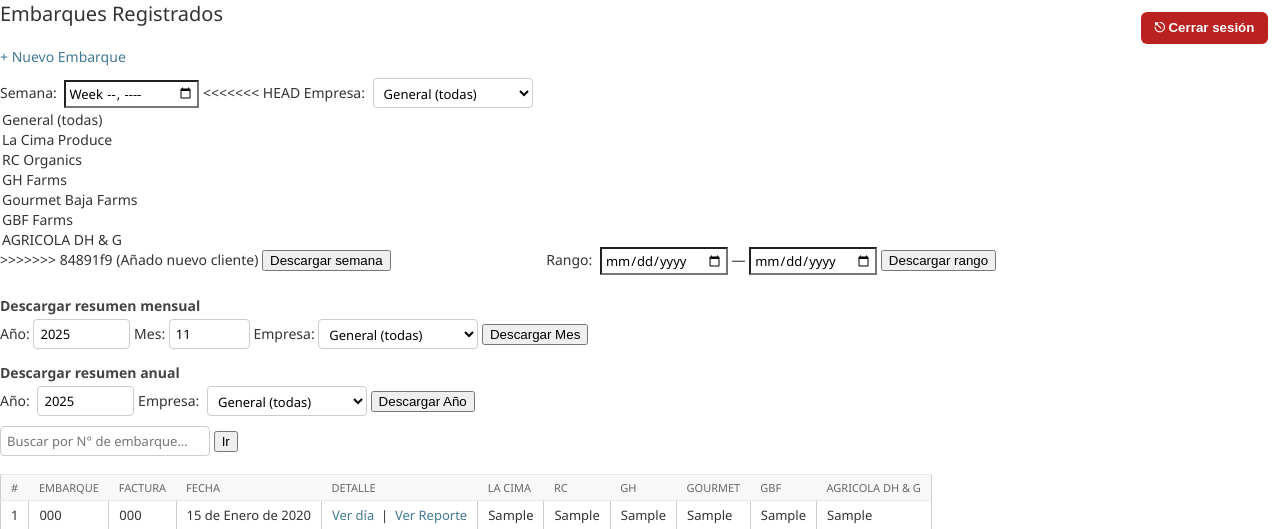
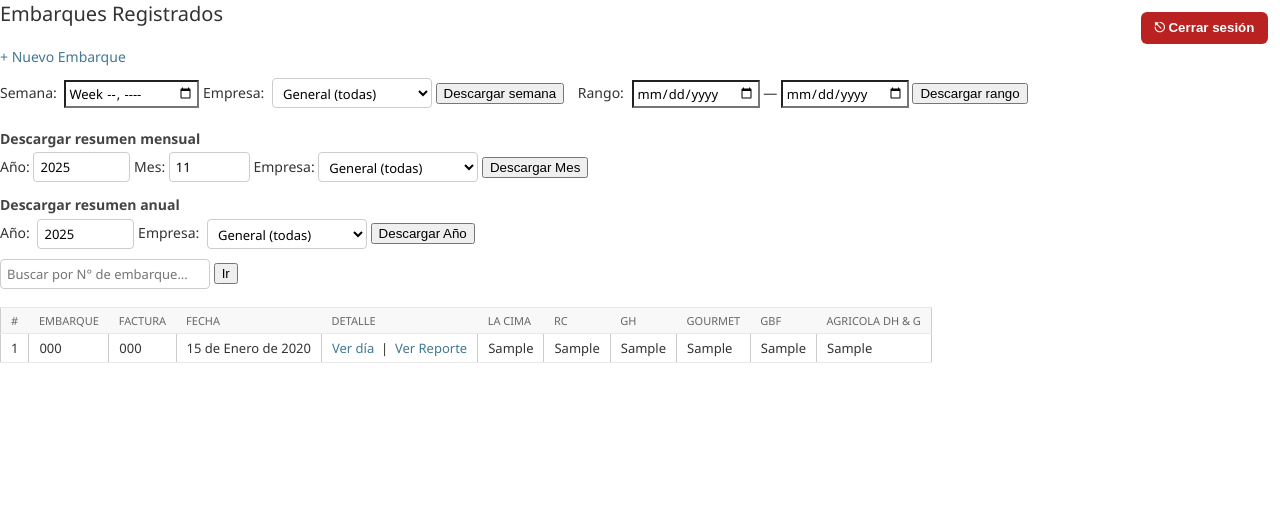
Before and after one commit to KevinLaga/lacima, a Django app: page /empaques/lista/ in a window 1280 px wide. Shown: the top 529 px of the page. Run offline with Django 5.2, Linux system fonts and the light colour scheme; a user stored in the database is signed in; tables that the repository leaves empty hold one stand-in row (values such as "Sample post").

Commit message:
Añado nuevo cliente sin errores

```diff
--- a/empaques/templates/empaques/shipment_list.html
+++ b/empaques/templates/empaques/shipment_list.html
@@ -15,6 +15,7 @@
       <button type="submit" class="logout-btn" title="Cerrar sesión">⎋ Cerrar sesión</button>
     </form>
   </div>
+
   <style>
     .logout-btn-wrap { position: fixed; top: 12px; right: 12px; z-index: 9999; }
     .logout-btn { background: #ba2121; color: #fff; border: 0; border-radius: 6px;
@@ -38,7 +39,6 @@
     <input type="week" id="id_iso_week" name="iso_week"
            value="{{ request.GET.iso_week|default:'' }}" required>
 
-<<<<<<< HEAD
     <label for="id_empresa_sem">Empresa:</label>
     <select id="id_empresa_sem" name="empresa">
       {% with e=request.GET.empresa|default:'general' %}
@@ -48,19 +48,8 @@
       <option value="GH Farms" {% if e == 'GH Farms' %}selected{% endif %}>GH Farms</option>
       <option value="Gourmet Baja Farms" {% if e == 'Gourmet Baja Farms' %}selected{% endif %}>Gourmet Baja Farms</option>
       <option value="GBF Farms" {% if e == 'GBF Farms' %}selected{% endif %}>GBF Farms</option>
+      <option value="AGRICOLA DH & G" {% if e == 'AGRICOLA DH & G' %}selected{% endif %}>AGRICOLA DH & G</option>
       {% endwith %}
-=======
-    <label for="id_empresa">Empresa:</label>
-    <select id="id_empresa" name="empresa">
-      <option value="general" {% if request.GET.empresa == 'general' %}selected{% endif %}>General (todas)</option>
-      <option value="La Cima Produce" {% if request.GET.empresa == 'La Cima Produce' %}selected{% endif %}>La Cima Produce</option>
-      <option value="RC Organics" {% if request.GET.empresa == 'RC Organics' %}selected{% endif %}>RC Organics</option>
-      <option value="GH Farms" {% if request.GET.empresa == 'GH Farms' %}selected{% endif %}>GH Farms</option>
-      <option value="Gourmet Baja Farms" {% if request.GET.empresa == 'Gourmet Baja Farms' %}selected{% endif %}>Gourmet Baja Farms</option>
-      <option value="GBF Farms" {% if request.GET.empresa == 'GBF Farms' %}selected{% endif %}>GBF Farms</option>
-      <option value="AGRICOLA DH & G" {% if request.GET.empresa == 'AGRICOLA DH & G' %}selected{% endif %}>AGRICOLA DH & G</option>
-
->>>>>>> 84891f9 (Añado nuevo cliente)
     </select>
 
     <button type="submit" name="descargar" value="semana">Descargar semana</button>
@@ -83,17 +72,18 @@
     <input type="number" name="year" min="2020" max="2100" value="{{ request.GET.year|default:today.year }}">
     <label>Mes:</label>
     <input type="number" name="month" min="1" max="12" value="{{ request.GET.month|default:today.month }}">
-
     <label>Empresa:</label>
     <select name="empresa">
-    <option value="general" {% if request.GET.empresa == 'general' %}selected{% endif %}>General (todas)</option>
-    <option value="La Cima Produce" {% if request.GET.empresa == 'La Cima Produce' %}selected{% endif %}>La Cima Produce</option>
-    <option value="RC Organics" {% if request.GET.empresa == 'RC Organics' %}selected{% endif %}>RC Organics</option>
-    <option value="GH Farms" {% if request.GET.empresa == 'GH Farms' %}selected{% endif %}>GH Farms</option>
-    <option value="Gourmet Baja Farms" {% if request.GET.empresa == 'Gourmet Baja Farms' %}selected{% endif %}>Gourmet Baja Farms</option>
-    <option value="GBF Farms" {% if request.GET.empresa == 'GBF Farms' %}selected{% endif %}>GBF Farms</option>
+      {% with e=request.GET.empresa|default:'general' %}
+      <option value="general" {% if e == 'general' %}selected{% endif %}>General (todas)</option>
+      <option value="La Cima Produce" {% if e == 'La Cima Produce' %}selected{% endif %}>La Cima Produce</option>
+      <option value="RC Organics" {% if e == 'RC Organics' %}selected{% endif %}>RC Organics</option>
+      <option value="GH Farms" {% if e == 'GH Farms' %}selected{% endif %}>GH Farms</option>
+      <option value="Gourmet Baja Farms" {% if e == 'Gourmet Baja Farms' %}selected{% endif %}>Gourmet Baja Farms</option>
+      <option value="GBF Farms" {% if e == 'GBF Farms' %}selected{% endif %}>GBF Farms</option>
+      <option value="AGRICOLA DH & G" {% if e == 'AGRICOLA DH & G' %}selected{% endif %}>AGRICOLA DH & G</option>
+      {% endwith %}
     </select>
-
     <button type="submit">Descargar Mes</button>
   </form>
 
@@ -104,7 +94,6 @@
     <label for="year-ano">Año:</label>
     <input type="number" id="year-ano" name="year" min="2020" max="2100"
            value="{{ request.GET.year|default:today.year }}">
-
     <label for="id_empresa_ano">Empresa:</label>
     <select id="id_empresa_ano" name="empresa">
       {% with e=request.GET.empresa|default:'general' %}
@@ -114,13 +103,13 @@
       <option value="GH Farms" {% if e == 'GH Farms' %}selected{% endif %}>GH Farms</option>
       <option value="Gourmet Baja Farms" {% if e == 'Gourmet Baja Farms' %}selected{% endif %}>Gourmet Baja Farms</option>
       <option value="GBF Farms" {% if e == 'GBF Farms' %}selected{% endif %}>GBF Farms</option>
+      <option value="AGRICOLA DH & G" {% if e == 'AGRICOLA DH & G' %}selected{% endif %}>AGRICOLA DH & G</option>
       {% endwith %}
     </select>
-
     <button type="submit">Descargar Año</button>
   </form>
 
-  <!-- Buscador por tracking: abre el reporte específico -->
+  <!-- Buscador por tracking -->
   <form method="get" action="{% url 'daily_report' %}" style="margin-bottom: 1rem;">
     <input type="text" name="tracking" placeholder="Buscar por N° de embarque..." />
     <button type="submit">Ir</button>
@@ -135,7 +124,6 @@
         <th>Factura</th>
         <th>Fecha</th>
         <th>Detalle</th>
-        <!-- nuevas columnas por empresa -->
         <th>La Cima</th>
         <th>RC</th>
         <th>GH</th>
@@ -164,7 +152,7 @@
         <td>{{ s.order_dhg|default_if_none:"" }}</td>
       </tr>
     {% empty %}
-      <tr><td colspan="10">No hay embarques aún.</td></tr>
+      <tr><td colspan="11">No hay embarques aún.</td></tr>
     {% endfor %}
     </tbody>
   </table>
```
Also changed, not shown: lacima/settings.py (+8 -0 lines). Lines whose indentation alone changed are shown as unchanged.
